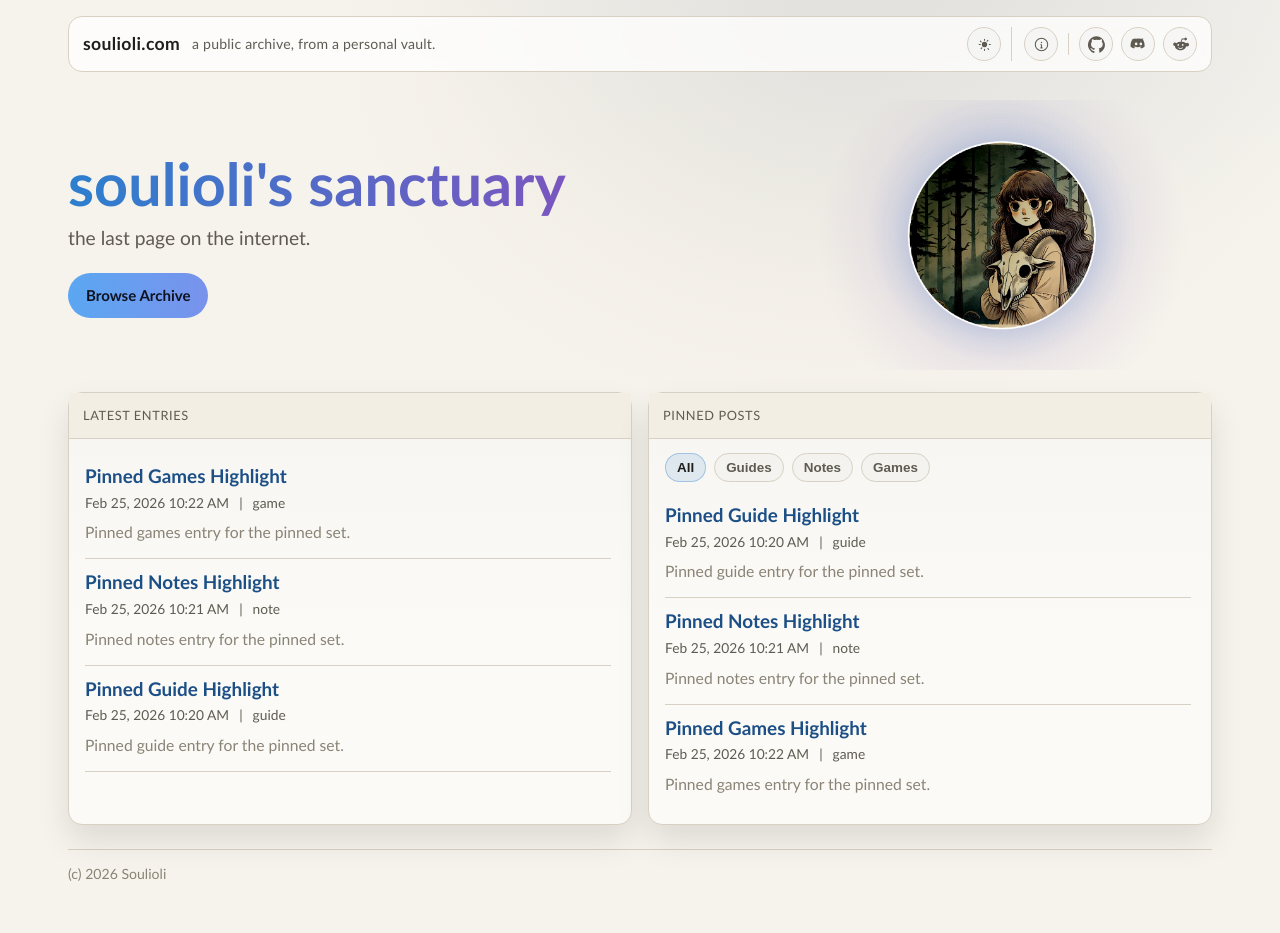
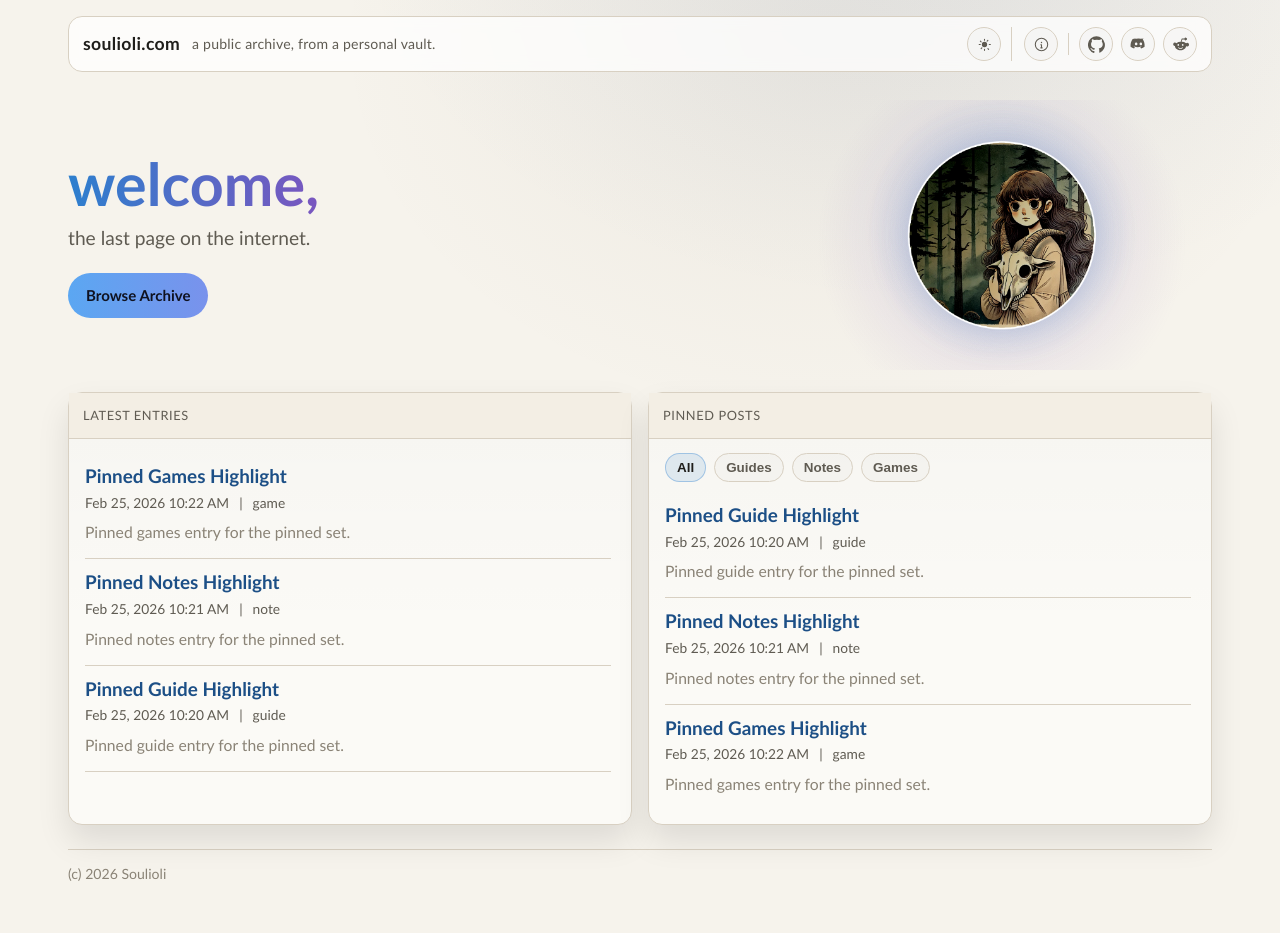
Before and after one commit to Souliolii/soulioli.com, a Jekyll site: the page built from index.html, in a window 1280 px wide. Built offline with Jekyll 4.4.1, drawn with Linux system fonts in a browser that asks for light colours.

Commit message:
Update hero section title to enhance branding consistency

```diff
--- a/index.html
+++ b/index.html
@@ -6,7 +6,7 @@ title: Home
 <div class="hero hero-home">
   <div class="hero-split">
     <div>
-      <h1><span class="brand-gradient">soulioli's sanctuary</span></h1>
+      <h1><span class="brand-gradient">welcome,</span></h1>
       <p>the last page on the internet.</p>
       <div class="hero-actions">
         <a class="btn btn-primary" href="/archive">Browse Archive</a>
```
